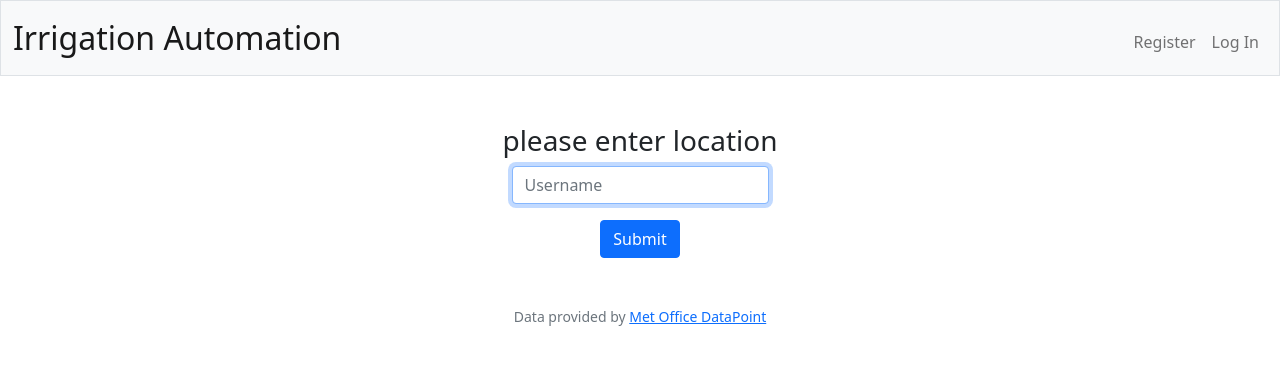
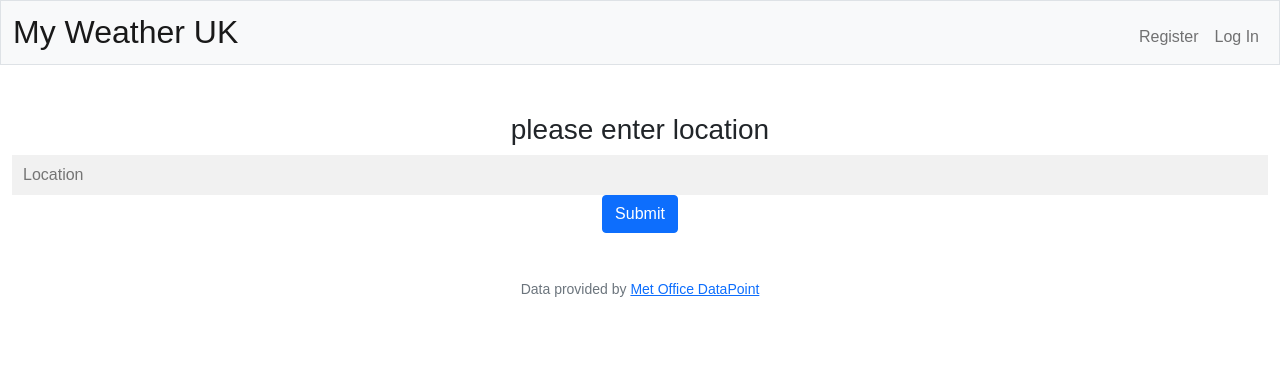
Before and after one commit to samuel-speller/Final-Project-cs50, a Flask app: template templates/weather_input.html in a window 1280 px wide. Shown: the top 365 px of the page. Run offline with Flask 2, Linux system fonts and the light colour scheme; the template is opened without the code that fills it, so the values that code supplies are empty; some libraries are stand-ins or nearby versions.

Commit message:
autocomplete on the way to working

```diff
--- a/app.py
+++ b/app.py
@@ -165,11 +165,14 @@ def weather():
     # grab user data
     user_id = session["user_id"]
 
-    locations = weather_locations()
+    # use weather_locations funtion to return a list of locations
+    location_name_list = weather_locations()
 
     if request.method == "GET":
 
-        return render_template("weather_input.html", locations=locations)
+        return render_template("weather_input.html", location_name_list=
+                               location_name_list)
     else:
+        location = request.form.get('location')
 
-        return redirect("/")
+        return render_template("weather_local.html")
--- a/static/styles.css
+++ b/static/styles.css
@@ -21,3 +21,53 @@ nav .navbar-brand .green
 {
     color: #2e944b;
 }
+
+* { box-sizing: border-box; }
+body {
+  font: 16px Arial;
+}
+.autocomplete {
+  /*the container must be positioned relative:*/
+  position: relative;
+  display: inline-block;
+}
+input {
+  border: 1px solid transparent;
+  background-color: #f1f1f1;
+  padding: 10px;
+  font-size: 16px;
+}
+input[type=text] {
+  background-color: #f1f1f1;
+  width: 100%;
+}
+input[type=submit] {
+  background-color: DodgerBlue;
+  color: #fff;
+}
+.autocomplete-items {
+  position: absolute;
+  border: 1px solid #d4d4d4;
+  border-bottom: none;
+  border-top: none;
+  z-index: 99;
+  /*position the autocomplete items to be the same width as the container:*/
+  top: 100%;
+  left: 0;
+  right: 0;
+}
+.autocomplete-items div {
+  padding: 10px;
+  cursor: pointer;
+  background-color: #fff;
+  border-bottom: 1px solid #d4d4d4;
+}
+.autocomplete-items div:hover {
+  /*when hovering an item:*/
+  background-color: #e9e9e9;
+}
+.autocomplete-active {
+  /*when navigating through the items using the arrow keys:*/
+  background-color: DodgerBlue !important;
+  color: #ffffff;
+}
--- a/templates/layout.html
+++ b/templates/layout.html
@@ -7,12 +7,18 @@
         <meta charset="utf-8">
         <meta name="viewport" content="initial-scale=1, width=device-width">
 
+        <script src="https://ajax.googleapis.com/ajax/libs/jquery/1.7.1/jquery.js">
+        </script>
+
+        <script src="https://ajax.googleapis.com/ajax/libs/jqueryui/1.8.16/jquery-ui.js">
+        </script>
+
         <link crossorigin="anonymous" href="https://cdn.jsdelivr.net/npm/bootstrap@5.1.3/dist/css/bootstrap.min.css" integrity="sha384-1BmE4kWBq78iYhFldvKuhfTAU6auU8tT94WrHftjDbrCEXSU1oBoqyl2QvZ6jIW3" rel="stylesheet">
         <script crossorigin="anonymous" src="https://cdn.jsdelivr.net/npm/bootstrap@5.1.3/dist/js/bootstrap.bundle.min.js" integrity="sha384-ka7Sk0Gln4gmtz2MlQnikT1wXgYsOg+OMhuP+IlRH9sENBO0LRn5q+8nbTov4+1p"></script>
 
         <link href="/static/styles.css" rel="stylesheet">
 
-        <title>Irrigation Automation {% block title %}{% endblock %}</title>
+        <title> {% block title %}My Weather UK{% endblock %}</title>
 
     </head>
 
@@ -20,7 +26,7 @@
 
         <nav class="bg-light border navbar navbar-expand-md navbar-light">
             <div class="container-fluid">
-                <a class="navbar-brand" href="/">Irrigation Automation</a>
+                <a class="navbar-brand" href="/">My Weather UK</a>
                 <button aria-controls="navbar" aria-expanded="false" aria-label="Toggle navigation" class="navbar-toggler" data-bs-target="#navbar" data-bs-toggle="collapse" type="button">
                     <span class="navbar-toggler-icon"></span>
                 </button>
--- a/templates/weather_input.html
+++ b/templates/weather_input.html
@@ -7,13 +7,22 @@
 {% block main %}
     <h3> please enter location</h3>
 
-    {{locations}}
+    <form action="/location" method="post">
+        <input type="text" id="location" name="location" placeholder="Location">
 
-    <form action="/location" method="post">
-        <div class="mb-3">
-            <input autocomplete="off" autofocus class="form-control mx-auto w-auto" id="username" name="username" placeholder="Username" type="text">
-        </div>
-        <button class="btn btn-primary" type="submit">Submit</button>
+        <script>
+    $( function() {
+        var availableTags = [
+            {% for location in location_name_list%}
+                "{{location}}",
+            {% endfor %}
+        ];
+        $( "#location" ).autocomplete({
+        source: availableTags
+        });
+        } );
+        </script>
+        <button type="submit" class="btn btn-primary">Submit</button>
     </form>
 
 {% endblock %}
```
Also changed, not shown: functions.py (+7 -4 lines), 1 other file.
